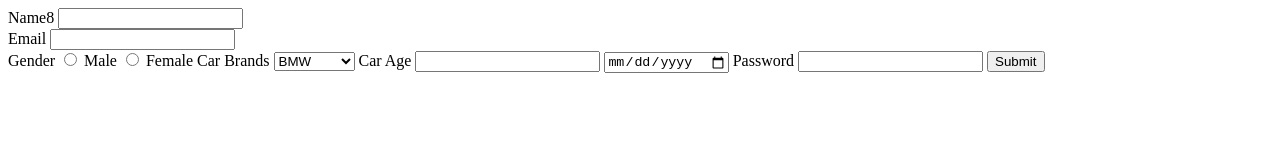
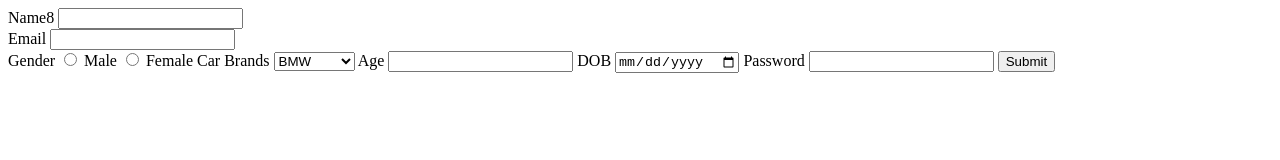
Before and after one commit to acciojob/signup-form-car-m0hit7781, a website: page main.html in a window 1280 px wide. Drawn offline with Linux system fonts and the light colour scheme.

Commit message:
created a submission

```diff
--- a/main.html
+++ b/main.html
@@ -26,10 +26,10 @@
 			<option>Audi</option>
 			<option>Mercedez</option>
 		</select>
-		<label for="carage">Car Age</label>
-		<input id="carage" type="text" required>
-		<label for="dop"></label>
-		<input type="date" id="dop" required>
+		<label for="age">Age</label>
+		<input id="age" type="text" required>
+		<label for="dob">DOB</label>
+		<input type="date" id="dob" required>
 		<label for="password">Password</label>
 		<input type="password" id="password" required>
 		<button type="submit">Submit</button>
```
